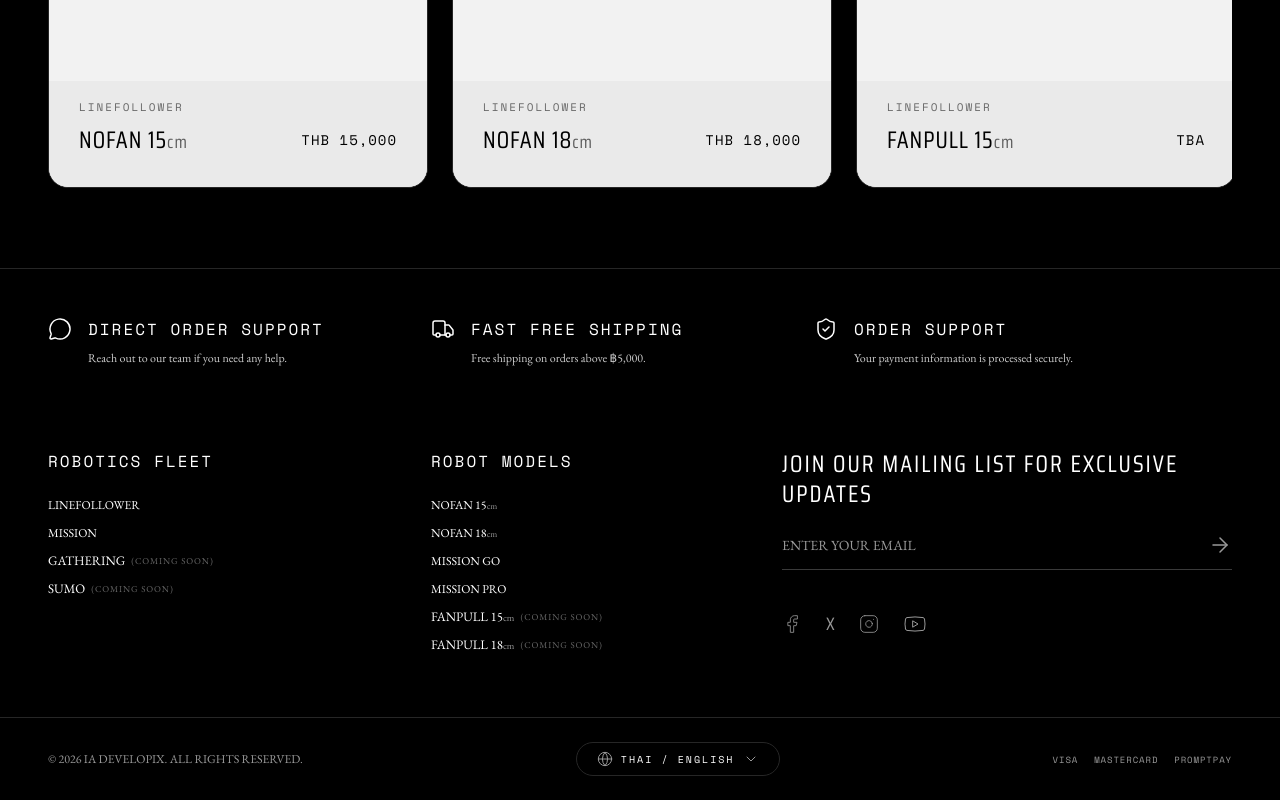
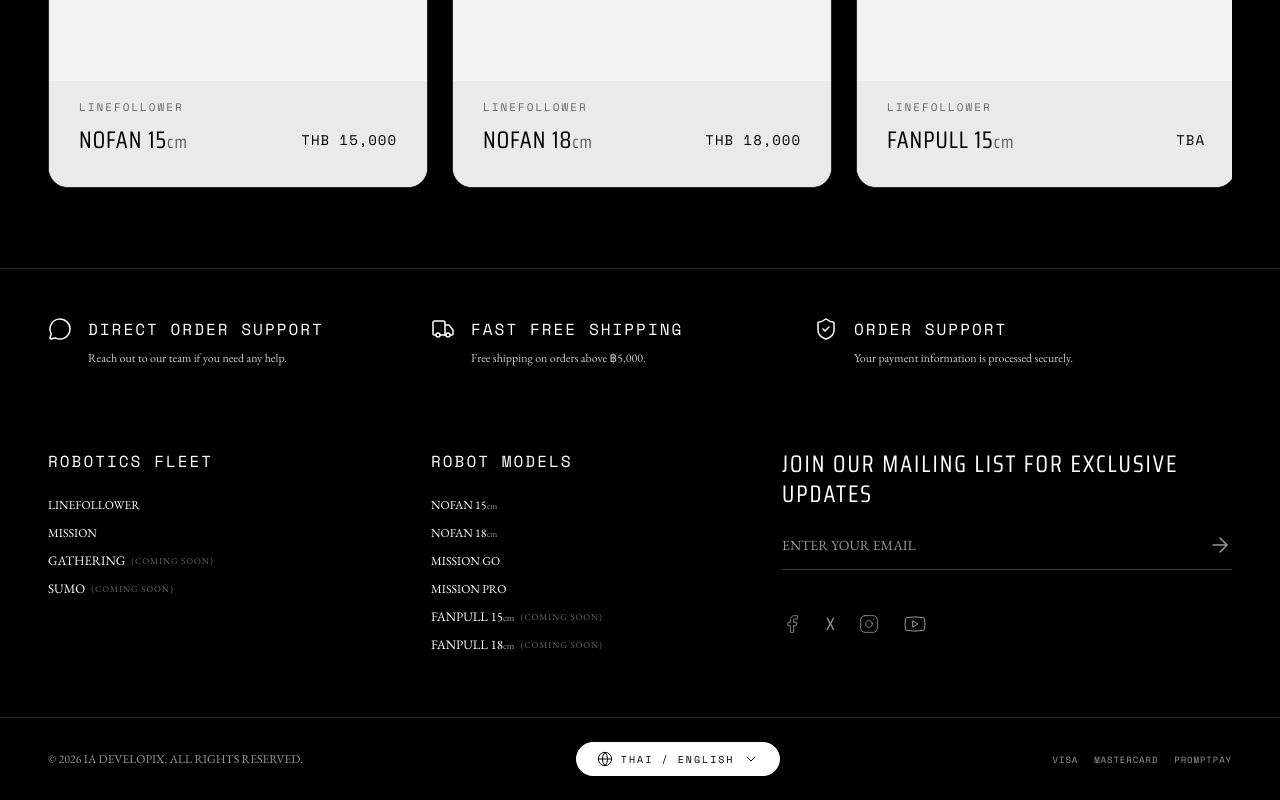
Before and after one commit to Kanawatkha/IA-DEVELOPIX-V2, a Next.js app: page /cart in a window 1280 px wide. Shown: the part 1163-1963 px from the top of the page. Built offline with nearby package versions, Linux system fonts and the light colour scheme.

Commit message:
style(buttons): invert hover styling for hero, cart drawer, store, and footer language switcher buttons

```diff
--- a/src/components/layout/footer/components/footer-bottom.tsx
+++ b/src/components/layout/footer/components/footer-bottom.tsx
@@ -72,14 +72,14 @@ export function FooterBottom() {
 
           <button
             onClick={() => setIsLangOpen(!isLangOpen)}
-            className="flex items-center justify-between w-full border border-hairline rounded-pill px-5 py-2 hover:bg-primary/5 transition-colors outline-none cursor-pointer"
+            className="flex items-center justify-between w-full border border-primary bg-primary rounded-pill px-5 py-2 hover:bg-transparent transition-colors outline-none cursor-pointer group"
             aria-label="Toggle Language Options"
           >
-            <Globe className="w-4 h-4 min-[1920px]:w-6 min-[1920px]:h-6 text-muted" strokeWidth={1.5} />
-            <span className="font-mono text-[10px] min-[1920px]:text-sm text-primary uppercase tracking-[2px] whitespace-nowrap mx-2">
+            <Globe className="w-4 h-4 min-[1920px]:w-6 min-[1920px]:h-6 text-canvas group-hover:text-muted transition-colors" strokeWidth={1.5} />
+            <span className="font-mono text-[10px] min-[1920px]:text-sm text-canvas group-hover:text-primary uppercase tracking-[2px] whitespace-nowrap mx-2 transition-colors">
               THAI / ENGLISH
             </span>
-            <ChevronDown className="w-4 h-4 min-[1920px]:w-6 min-[1920px]:h-6 text-muted" strokeWidth={1.5} />
+            <ChevronDown className="w-4 h-4 min-[1920px]:w-6 min-[1920px]:h-6 text-canvas group-hover:text-muted transition-colors" strokeWidth={1.5} />
           </button>
         </div>
 
--- a/src/features/cart/components/cart-drawer.tsx
+++ b/src/features/cart/components/cart-drawer.tsx
@@ -516,7 +516,7 @@ export function CartDrawer() {
                               <Link
                                 href="/store"
                                 onClick={closeDrawer}
-                                className="flex items-center gap-2 border border-primary text-primary font-mono text-xs uppercase tracking-[2.5px] py-3.5 px-8 rounded-pill hover:bg-primary hover:text-canvas transition-colors outline-none cursor-pointer"
+                                className="flex items-center gap-2 border border-primary bg-primary text-canvas font-mono text-xs uppercase tracking-[2.5px] py-3.5 px-8 rounded-pill hover:bg-transparent hover:text-primary transition-colors outline-none cursor-pointer"
                               >
                                 <span>Continue shopping</span>
                                 <ArrowRight size={14} />
@@ -648,14 +648,14 @@ export function CartDrawer() {
                                   <Link
                                     href={item.href}
                                     onClick={closeDrawer}
-                                    className="inline-block border border-primary text-primary font-mono text-[10px] md:text-[11px] uppercase tracking-[1px] md:tracking-[2px] py-1.5 px-3 md:py-2 md:px-5 rounded-pill hover:bg-primary hover:text-canvas transition-colors outline-none"
+                                    className="inline-block border border-primary bg-primary text-canvas font-mono text-[10px] md:text-[11px] uppercase tracking-[1px] md:tracking-[2px] py-1.5 px-3 md:py-2 md:px-5 rounded-pill hover:bg-transparent hover:text-primary transition-colors outline-none"
                                   >
                                     + VIEW
                                   </Link>
                                 ) : (
                                   <button
                                     onClick={() => handleAddFromRecommendations(item)}
-                                    className="border border-primary text-primary font-mono text-[10px] md:text-[11px] uppercase tracking-[1px] md:tracking-[2px] py-1.5 px-3 md:py-2 md:px-5 rounded-pill hover:bg-primary hover:text-canvas transition-colors outline-none cursor-pointer"
+                                    className="border border-primary bg-primary text-canvas font-mono text-[10px] md:text-[11px] uppercase tracking-[1px] md:tracking-[2px] py-1.5 px-3 md:py-2 md:px-5 rounded-pill hover:bg-transparent hover:text-primary transition-colors outline-none cursor-pointer"
                                   >
                                     + ADD
                                   </button>
--- a/src/features/home/components/hero-section.tsx
+++ b/src/features/home/components/hero-section.tsx
@@ -97,7 +97,7 @@ export function HeroSection() {
             <motion.div variants={childVariants}>
               <Link
                 href="/store"
-                className={`${ctaButton} px-8 py-3.5 hover:bg-white hover:text-black w-max min-[2000px]:text-lg min-[2000px]:px-10 min-[2000px]:py-4`}
+                className="inline-flex min-h-11 items-center justify-center border border-primary rounded-pill bg-primary text-canvas font-mono font-normal text-button uppercase transition-colors duration-300 px-8 py-3.5 hover:bg-transparent hover:text-primary w-max min-[2000px]:text-lg min-[2000px]:px-10 min-[2000px]:py-4"
               >
                 ENTER THE STORE
               </Link>
--- a/src/features/store/components/store-hero.tsx
+++ b/src/features/store/components/store-hero.tsx
@@ -104,7 +104,7 @@ function StoreHeroSlide({ cat, idx, mvX, dimensions }: StoreHeroSlideProps) {
         <motion.div variants={childVariants}>
           <Link
             href={cat.isComingSoon ? '#' : `/products/${cat.name.toLowerCase()}`}
-            className={`${ty.ctaButton} text-[9px] min-[375px]:text-[10px] sm:text-[12px] md:text-[14px] px-4 py-1.5 min-[375px]:px-5 min-[375px]:py-2 sm:px-6 sm:py-2.5 md:px-[24px] md:py-[12px] hover:bg-primary hover:text-canvas transition-all cursor-pointer whitespace-nowrap`}
+            className="inline-flex min-h-11 items-center justify-center border border-primary rounded-pill bg-primary text-canvas font-mono font-normal text-button uppercase transition-colors duration-300 text-[9px] min-[375px]:text-[10px] sm:text-[12px] md:text-[14px] px-4 py-1.5 min-[375px]:px-5 min-[375px]:py-2 sm:px-6 sm:py-2.5 md:px-[24px] md:py-[12px] hover:bg-transparent hover:text-primary whitespace-nowrap cursor-pointer"
             onClick={(e) => cat.isComingSoon && e.preventDefault()}
           >
             DISCOVER {cat.name}
--- a/src/features/store/components/store-intro.tsx
+++ b/src/features/store/components/store-intro.tsx
@@ -38,7 +38,7 @@ export function StoreIntro() {
         <motion.div variants={childVariants}>
           <Link
             href="/about"
-            className={`${ty.ctaButton} text-[14px] min-[2000px]:text-lg px-[24px] py-[12px] min-[2000px]:px-10 min-[2000px]:py-4 hover:bg-primary hover:text-canvas`}
+            className="inline-flex min-h-11 items-center justify-center border border-primary rounded-pill bg-primary text-canvas font-mono font-normal text-button uppercase transition-colors duration-300 text-[14px] min-[2000px]:text-lg px-[24px] py-[12px] min-[2000px]:px-10 min-[2000px]:py-4 hover:bg-transparent hover:text-primary"
           >
             DISCOVER MORE
           </Link>
```
